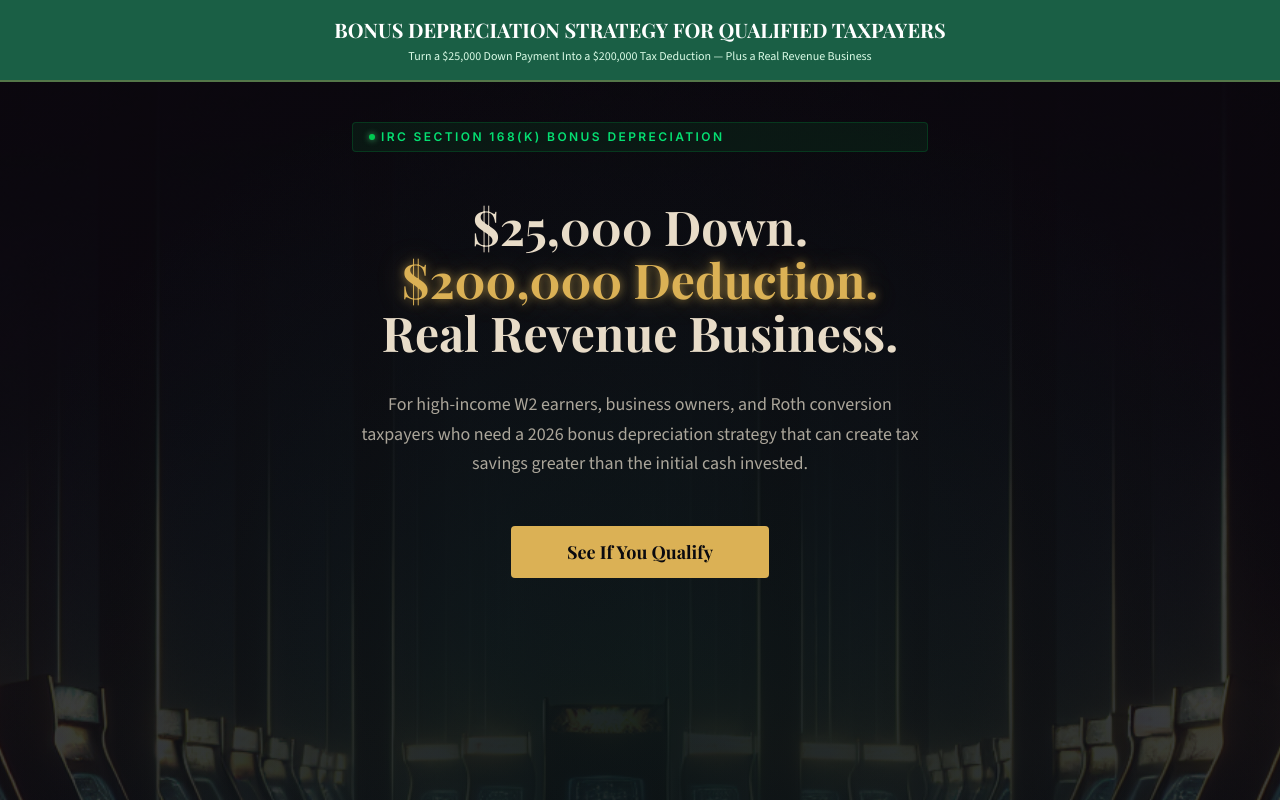
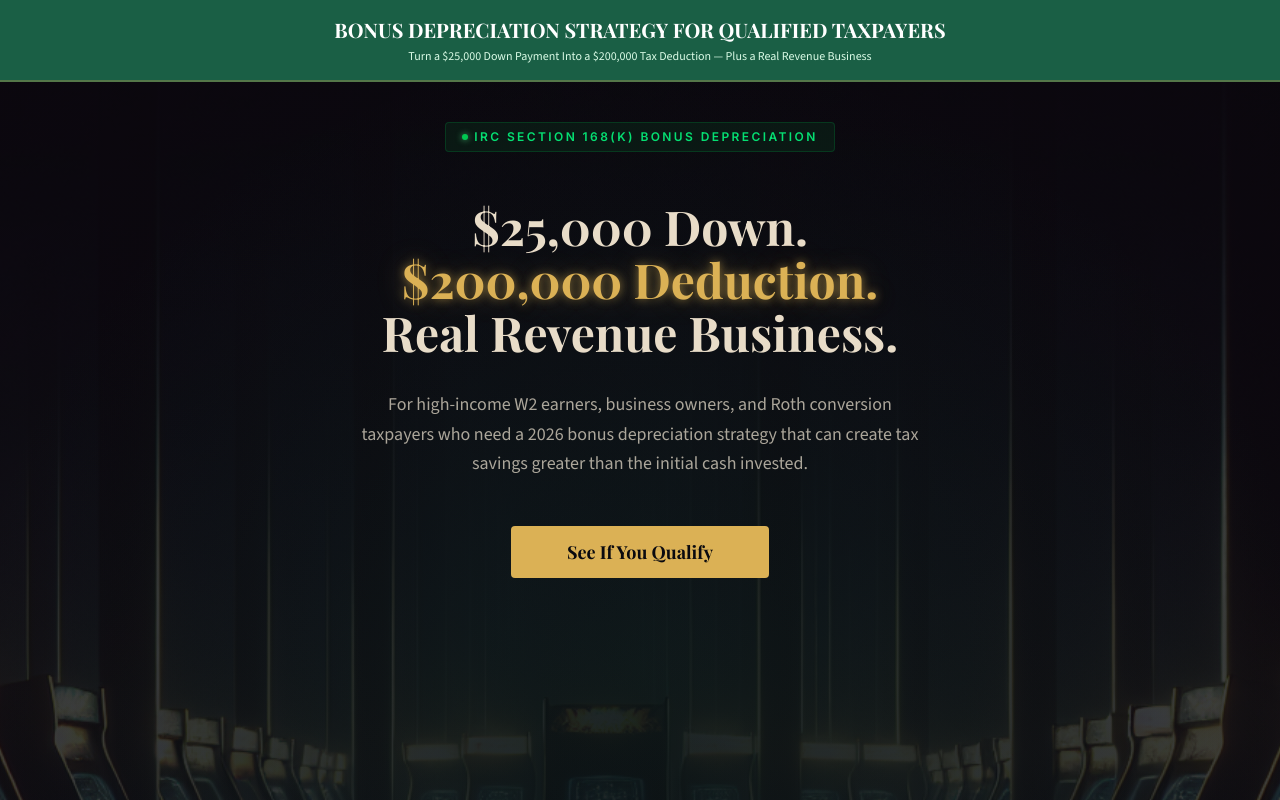
Before and after one commit to kennysabangan/arcade-tax-guide, a React (Vite) app: page /arcade in a window 1280 px wide. Shown: the top 800 px of the page. Built offline with nearby package versions, Linux system fonts and the light colour scheme; what @react-pdf/renderer would draw is missing.

Commit message:
Fix: Center IRC Section 168(k) badge

```diff
--- a/src/pages/ArcadeLandingPage.jsx
+++ b/src/pages/ArcadeLandingPage.jsx
@@ -229,8 +229,8 @@ const leadScore = computeLeadScore();
           style={{ background: 'radial-gradient(ellipse 75% 60% at 50% 45%, rgba(26,95,69,0.12) 0%, transparent 70%)' }}
         />
         <div className="relative z-20 flex-1 flex flex-col items-center px-5 py-4 sm:py-6 landscape:py-2 gap-8 max-w-6xl mx-auto" style={{ minHeight: 'auto' }}>
-          <div className="flex-1 max-w-xl flex flex-col justify-center text-center" style={{ flexBasis: 'auto' }}>
-            <div className="inline-flex items-center gap-1.5 px-3 py-1 sm:px-4 sm:py-1.5 landscape:px-2 landscape:py-0.5 rounded-sm border border-green-700/30 bg-green-900/20 mt-4 mb-8 sm:mb-10 lg:mb-12 landscape:mb-4">
+          <div className="flex-1 max-w-xl flex flex-col justify-center text-center mx-auto" style={{ flexBasis: 'auto' }}>
+            <div className="inline-flex items-center justify-center gap-1.5 px-3 py-1 sm:px-4 sm:py-1.5 landscape:px-2 landscape:py-0.5 rounded-sm border border-green-700/30 bg-green-900/20 mt-4 mb-8 sm:mb-10 lg:mb-12 landscape:mb-4 mx-auto">
               <span className="w-1.5 h-1.5 rounded-full bg-green-500 flex-shrink-0" style={{ boxShadow: '0 0 6px rgba(74,222,128,0.8)' }} />
               <span className="text-green-400 text-xs font-semibold uppercase tracking-[0.1em] sm:tracking-[0.2em] font-nav whitespace-nowrap">
                 IRC Section 168(k) Bonus Depreciation
```
